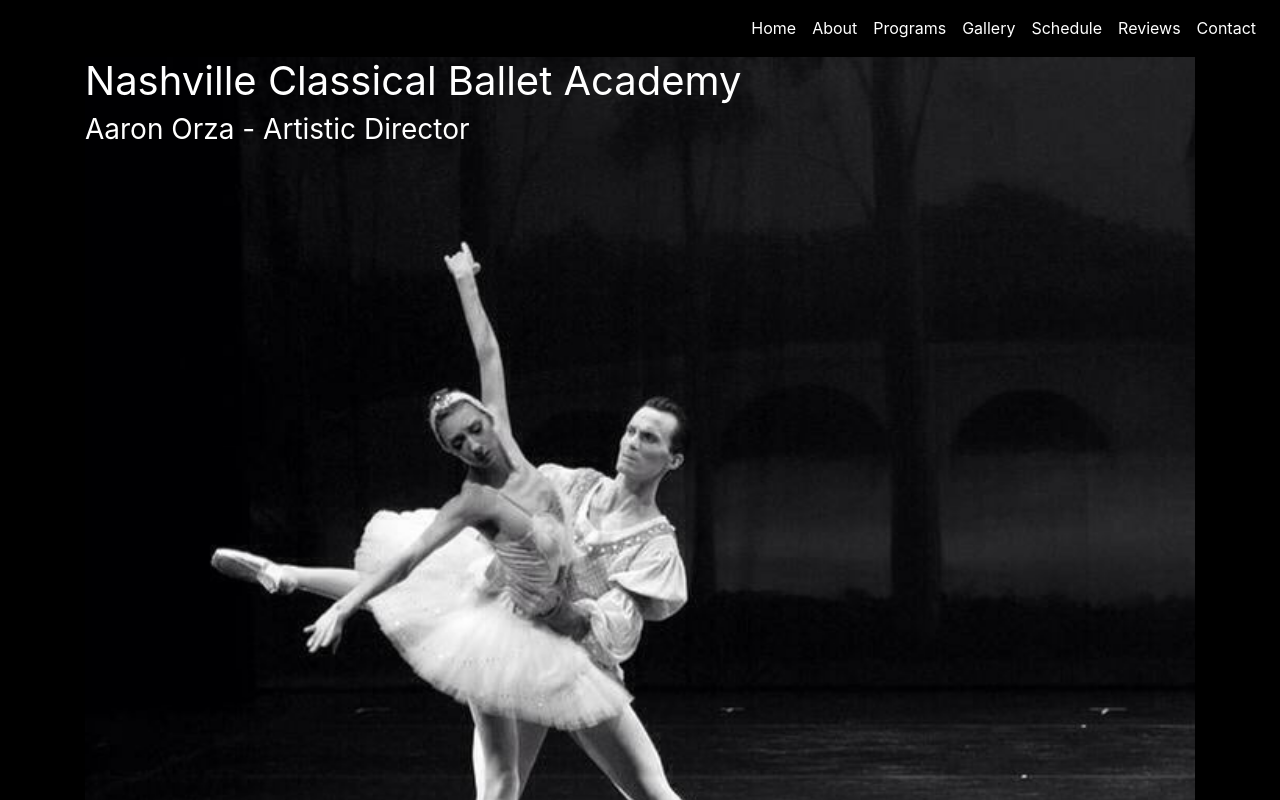
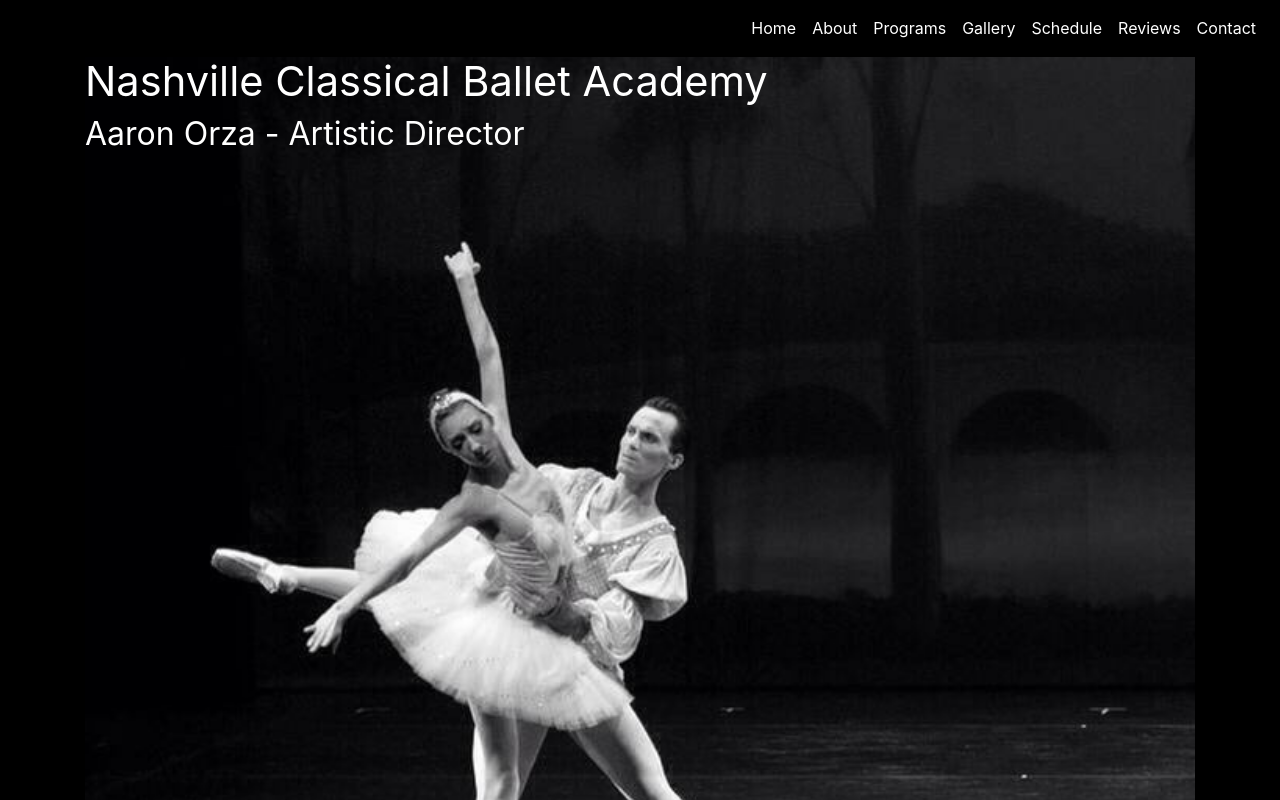
Before and after one commit to GrailsoftTechnologies/cp-ncba, a React (Create React App) app: page /#/ in a window 1280 px wide. Shown: the top 800 px of the page. Built offline with nearby package versions, Linux system fonts and the light colour scheme.

Commit message:
make font adjust to vw for headers on Home

```diff
--- a/src/components/Home/styles.css
+++ b/src/components/Home/styles.css
@@ -16,6 +16,14 @@
 	color: white;
 	position: absolute;
 	text-align: left;
+}
+
+#bgtext h1{
+	font-size: 3.25vw;
+}
+
+#bgtext h3{
+	font-size: 2.5vw;
 }
 
 #missionText{
```
